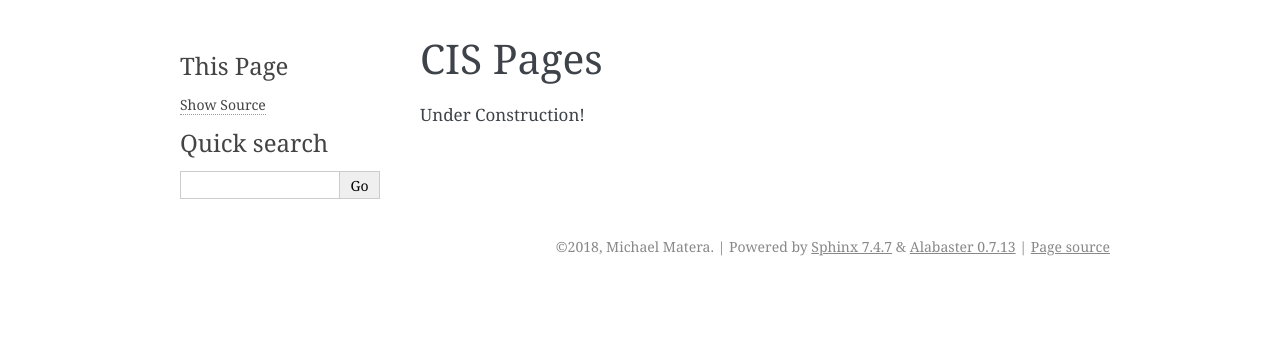
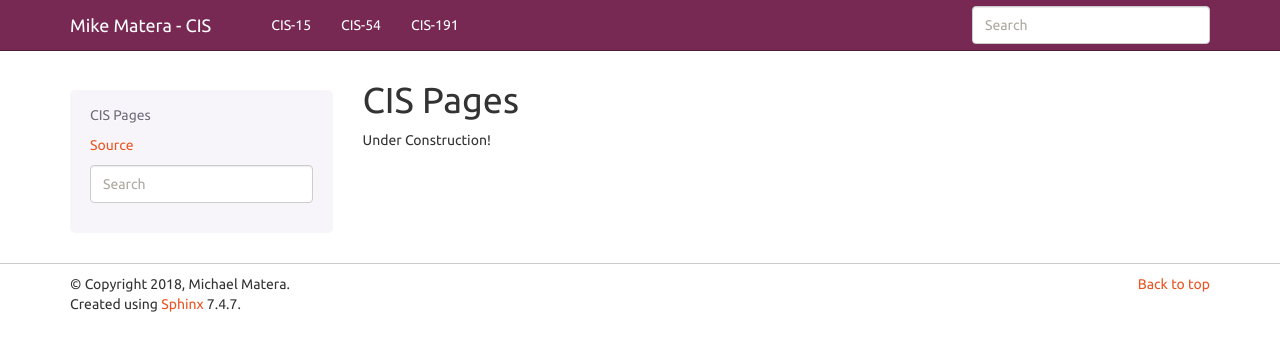
Before and after one commit to cTurtle98/Lifealgorithmic, a Sphinx documentation site: the page built from source/index.rst, in a window 1280 px wide. Shown: the top 351 px of the page. Built offline with Sphinx 7.4.7, drawn with Linux system fonts in a browser that asks for light colours; some of the changed lines change nothing that is shown.

Commit message:
Use bootstrap theme.

```diff
--- a/requirements.txt
+++ b/requirements.txt
@@ -1,2 +1,4 @@
 sphinx
 sphinx-markdown-tables
+sphinx_bootstrap_theme
+recommonmark
--- a/source/conf.py
+++ b/source/conf.py
@@ -15,6 +15,7 @@
 # import os
 # import sys
 # sys.path.insert(0, os.path.abspath('.'))
+import sphinx_bootstrap_theme
 
 
 # -- Project information -----------------------------------------------------
@@ -40,16 +41,21 @@
 # ones.
 extensions = [
     'sphinx.ext.mathjax',
+    'sphinx_markdown_tables',
 ]
 
 # Add any paths that contain templates here, relative to this directory.
 templates_path = ['_templates']
 
+source_parsers = {
+   '.md': 'recommonmark.parser.CommonMarkParser',
+}
+
 # The suffix(es) of source filenames.
 # You can specify multiple suffix as a list of string:
 #
-# source_suffix = ['.rst', '.md']
-source_suffix = '.rst'
+source_suffix = ['.rst', '.md']
+
 
 # The master toctree document.
 master_doc = 'index'
@@ -75,13 +81,86 @@
 # The theme to use for HTML and HTML Help pages.  See the documentation for
 # a list of builtin themes.
 #
-html_theme = 'alabaster'
+html_theme = 'bootstrap'
 
 # Theme options are theme-specific and customize the look and feel of a theme
 # further.  For a list of options available for each theme, see the
 # documentation.
 #
-# html_theme_options = {}
+# Copied from the documentation here:
+#   https://github.com/ryan-roemer/sphinx-bootstrap-theme
+
+html_theme_options = {
+    # Navigation bar title. (Default: ``project`` value)
+    'navbar_title': "Mike Matera - CIS",
+
+    # Tab name for entire site. (Default: "Site")
+    'navbar_site_name': "Site",
+
+    # A list of tuples containing pages or urls to link to.
+    # Valid tuples should be in the following forms:
+    #    (name, page)                 # a link to a page
+    #    (name, "/aa/bb", 1)          # a link to an arbitrary relative url
+    #    (name, "http://example.com", True) # arbitrary absolute url
+    # Note the "1" or "True" value above as the third argument to indicate
+    # an arbitrary url.
+    'navbar_links': [
+        ("CIS-15", "cis-15"),
+        ("CIS-54", "cis-54"),
+        ("CIS-191", "cis-191"),
+    ],
+
+    # Render the next and previous page links in navbar. (Default: true)
+    'navbar_sidebarrel': True,
+
+    # Render the current pages TOC in the navbar. (Default: true)
+    'navbar_pagenav': False,
+
+    # Tab name for the current pages TOC. (Default: "Page")
+    'navbar_pagenav_name': "Page",
+
+    # Global TOC depth for "site" navbar tab. (Default: 1)
+    # Switching to -1 shows all levels.
+    'globaltoc_depth': 2,
+
+    # Include hidden TOCs in Site navbar?
+    #
+    # Note: If this is "false", you cannot have mixed ``:hidden:`` and
+    # non-hidden ``toctree`` directives in the same page, or else the build
+    # will break.
+    #
+    # Values: "true" (default) or "false"
+    'globaltoc_includehidden': "true",
+
+    # HTML navbar class (Default: "navbar") to attach to <div> element.
+    # For black navbar, do "navbar navbar-inverse"
+    'navbar_class': "navbar navbar-inverse",
+
+    # Fix navigation bar to top of page?
+    # Values: "true" (default) or "false"
+    'navbar_fixed_top': "true",
+
+    # Location of link to source.
+    # Options are "nav" (default), "footer" or anything else to exclude.
+    'source_link_position': "exclude",
+
+    # Bootswatch (http://bootswatch.com/) theme.
+    #
+    # Options are nothing (default) or the name of a valid theme
+    # such as "cosmo" or "sandstone".
+    #
+    # The set of valid themes depend on the version of Bootstrap
+    # that's used (the next config option).
+    #
+    # Currently, the supported themes are:
+    # - Bootstrap 2: https://bootswatch.com/2
+    # - Bootstrap 3: https://bootswatch.com/3
+    'bootswatch_theme': "united",
+
+    # Choose Bootstrap version.
+    # Values: "3" (default) or "2" (in quotes)
+    'bootstrap_version': "3",
+}
 
 # Add any paths that contain custom static files (such as style sheets) here,
 # relative to this directory. They are copied after the builtin static files,
```
